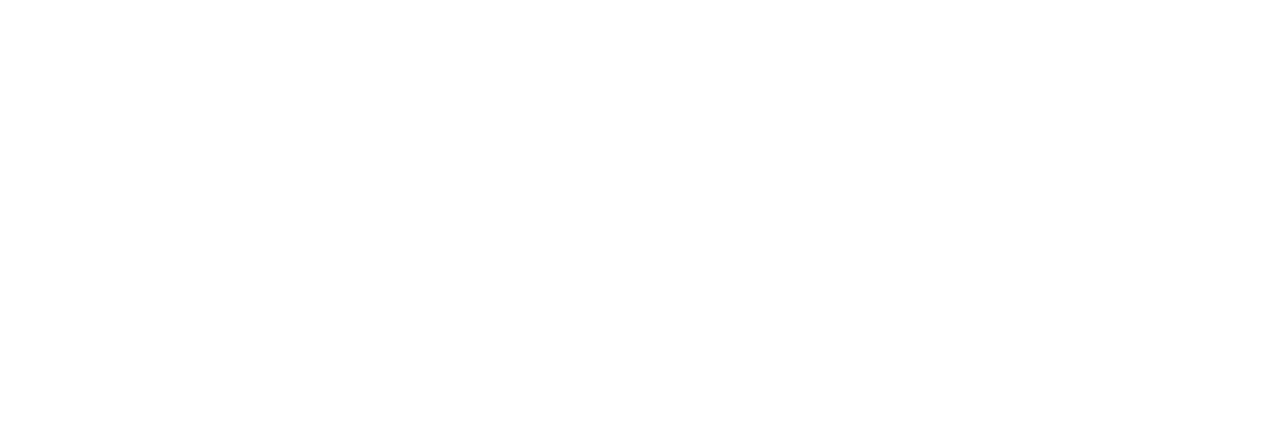
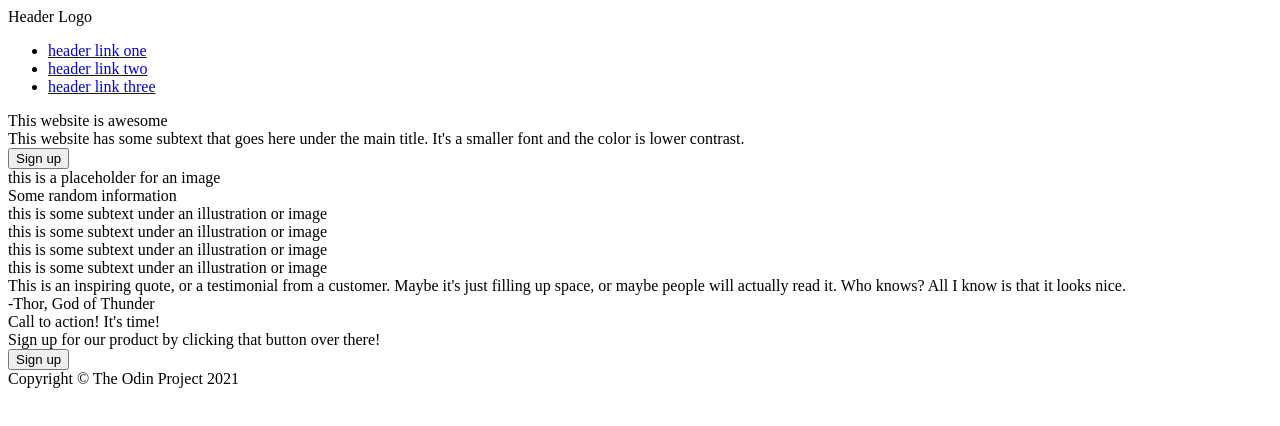
Before and after one commit to Hannah-Rose03/Landing_Page, a plain HTML site: page index.html in a window 1280 px wide. Drawn offline with Linux system fonts and the light colour scheme.

Commit message:
Add content to html file.

```diff
--- a/index.html
+++ b/index.html
@@ -3,5 +3,67 @@
 <head>
     <meta charset="UTF-8">
     <meta name="viewport" content="width=device-width, initial-scale=1.0">
-    <title>Document</title>
+    <title>Landing Demo</title>
 </head>
+<body>
+    <div class="hero">
+        <div class="logo">Header Logo</div>
+        <div class="links">
+            <ul>
+                <li><a href="none">header link one</a></li>
+                <li><a href="none">header link two</a></li>
+                <li><a href="none">header link three</a></li>
+            </ul>
+        </div>
+        <div class="awesome">
+            <div class="title">This website is awesome</div>
+            <div class="context">This website has some subtext that goes
+                here under the main title. It's a smaller font and the
+                color is lower contrast.</div>
+            <button class="button">Sign up</button>
+        </div>
+        <div class="placeholder">
+            <div class="alt-text">this is a placeholder for an image</div>
+        </div>
+    </div>
+
+    <div class="random">
+        <div class="header">Some random information</div>
+        <div class="squares">
+            <!-- <img> -->
+            <div class="text">this is some subtext under an illustration or image</div>
+            <!-- <img> -->
+            <div class="text">this is some subtext under an illustration or image</div>
+            <!-- <img> -->
+            <div class="text">this is some subtext under an illustration or image</div>
+            <!-- <img> -->
+            <div class="text">this is some subtext under an illustration or image</div>
+        </div>
+    </div>
+
+    <div class="quote">
+        <div class="words">This is an inspiring quote, or a testimonial from a
+            customer. Maybe it's just filling up space, or maybe people will
+            actually read it. Who knows? All I know is that it looks nice.
+        </div>
+        <div class="signature">-Thor, God of Thunder</div>
+    </div>
+
+    <div class="action">
+        <div class="container">
+            <div class="time">
+                <div class="now">Call to action! It's time!</div>
+                <div class="soon">Sign up for our product by clicking that
+                    button over there!
+                </div>
+            </div>
+            <div class="item">
+                <button class="sso">Sign up</button>
+            </div>
+        </div>
+    </div>
+
+    <div class="footer">
+        <div class="copyright">Copyright &copy; The Odin Project 2021</div>
+    </div>
+</body>
```
